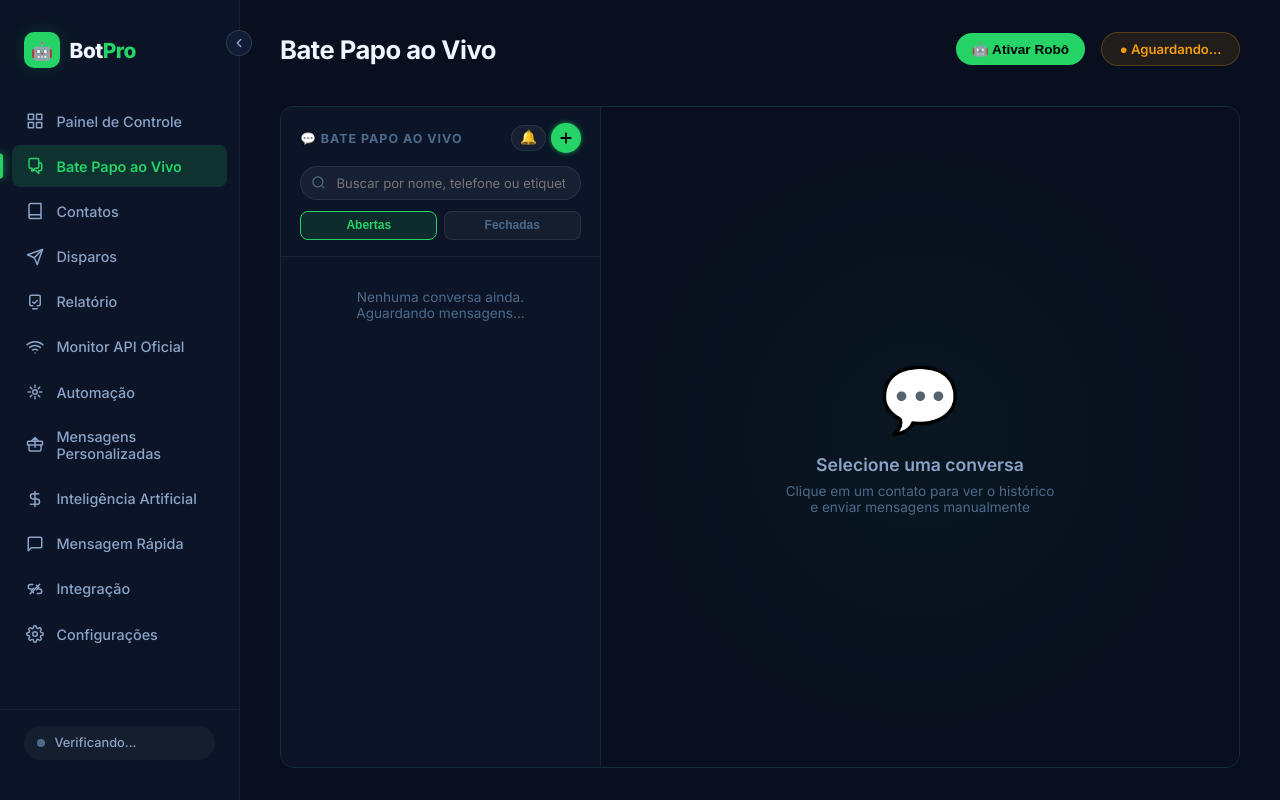
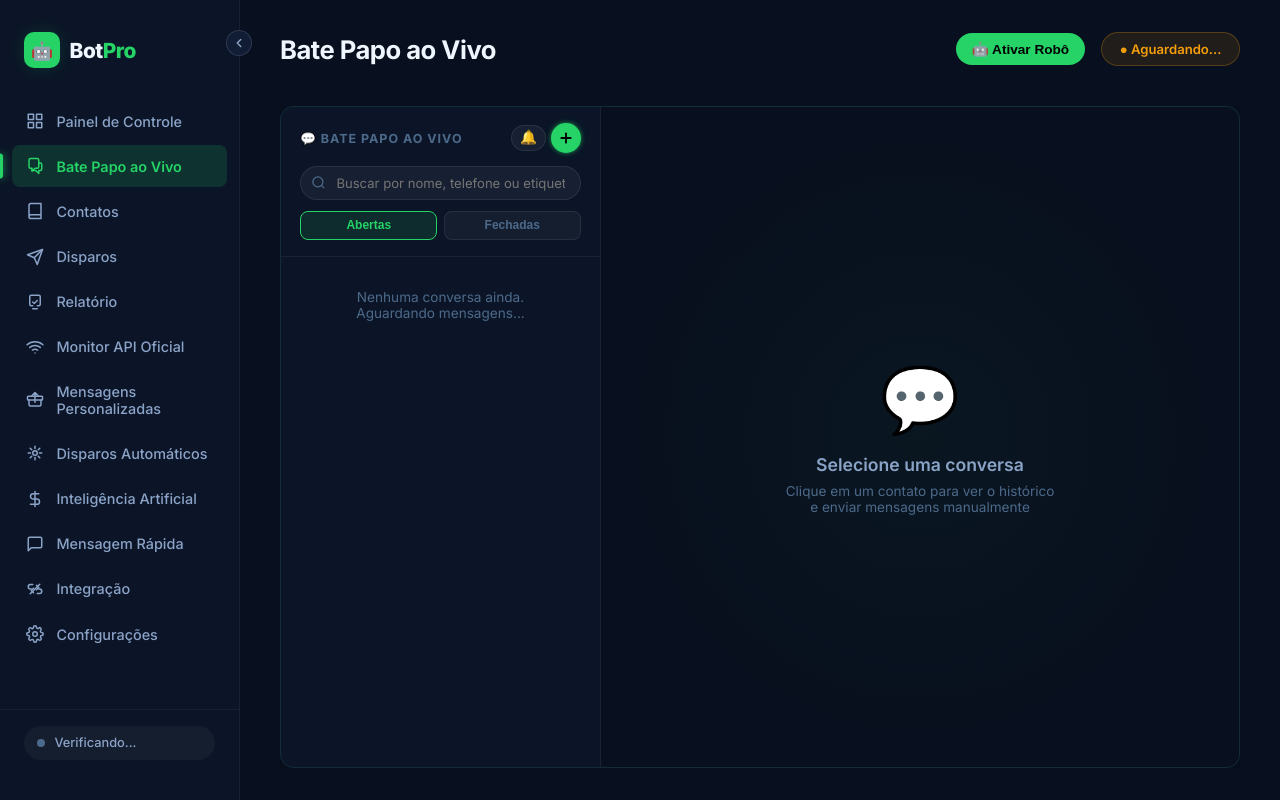
Before and after one commit to Gmais/chatboot, a website: page public/index.html in a window 1280 px wide. Drawn offline with nearby package versions, Linux system fonts and the light colour scheme; no server answers.

Commit message:
feat: renomeia e reposiciona menu Automacao para "Disparos Automaticos"
Pedido do usuario: um menu dedicado pra configurar os disparos
automaticos (Confirmacao de Agendamento, Aviso de Vencimento,
Aniversariante, etc) com criar/editar/excluir - que ja e exatamente o
que a tela de Automacao faz (automacoes disparadas por etiqueta). Em
vez de duplicar a funcionalidade, so renomeia o item do menu lateral
e move pra logo abaixo de "Mensagens Personalizadas" (posicao pedida),
mantendo toda a logica/dados intactos (mesmo data-target
automacoes-section).

```diff
--- a/public/index.html
+++ b/public/index.html
@@ -59,13 +59,13 @@
                 <svg viewBox="0 0 24 24" fill="none" stroke="currentColor" stroke-width="2" stroke-linecap="round" stroke-linejoin="round"><path d="M5 12.55a11 11 0 0 1 14.08 0"/><path d="M1.42 9a16 16 0 0 1 21.16 0"/><path d="M8.53 16.11a6 6 0 0 1 6.95 0"/><line x1="12" y1="20" x2="12.01" y2="20"/></svg>
                 <span class="nav-label">Monitor API Oficial</span>
             </a>
-            <a href="#" class="nav-btn" data-target="automacoes-section" title="Automação">
-                <svg viewBox="0 0 24 24" fill="none" stroke="currentColor" stroke-width="2" stroke-linecap="round" stroke-linejoin="round"><circle cx="12" cy="12" r="3"/><path d="M3 12h3m12 0h3M12 3v3m0 12v3M5.6 5.6l2.1 2.1m8.6 8.6 2.1 2.1M5.6 18.4l2.1-2.1m8.6-8.6 2.1-2.1"/></svg>
-                <span class="nav-label">Automação</span>
-            </a>
             <a href="#" class="nav-btn" data-target="mensagens-personalizadas-section" title="Mensagens Personalizadas">
                 <svg viewBox="0 0 24 24" fill="none" stroke="currentColor" stroke-width="2" stroke-linecap="round" stroke-linejoin="round"><path d="M20 12v6a2 2 0 0 1-2 2H6a2 2 0 0 1-2-2v-6"/><path d="M12 2v13M8 6l4-4 4 4"/><rect x="2" y="7" width="20" height="5" rx="1"/></svg>
                 <span class="nav-label">Mensagens Personalizadas</span>
+            </a>
+            <a href="#" class="nav-btn" data-target="automacoes-section" title="Disparos Automáticos">
+                <svg viewBox="0 0 24 24" fill="none" stroke="currentColor" stroke-width="2" stroke-linecap="round" stroke-linejoin="round"><circle cx="12" cy="12" r="3"/><path d="M3 12h3m12 0h3M12 3v3m0 12v3M5.6 5.6l2.1 2.1m8.6 8.6 2.1 2.1M5.6 18.4l2.1-2.1m8.6-8.6 2.1-2.1"/></svg>
+                <span class="nav-label">Disparos Automáticos</span>
             </a>
             <a href="#" class="nav-btn" data-target="ia-section" title="Inteligência Artificial">
                 <svg viewBox="0 0 24 24" fill="none" stroke="currentColor" stroke-width="2" stroke-linecap="round" stroke-linejoin="round"><path d="M12 2v20M17 5H9.5a3.5 3.5 0 0 0 0 7h5a3.5 3.5 0 0 1 0 7H6"/></svg>
@@ -337,7 +337,7 @@
         <div id="automacoes-section" class="page-section hidden">
             <div class="card glass">
                 <div class="section-header">
-                    <h3>🤖 Automação</h3>
+                    <h3>🤖 Disparos Automáticos</h3>
                     <button class="btn-primary" id="btn-nova-automacao">➕ Criar Automação</button>
                 </div>
                 <p style="color:var(--text-3);font-size:.8rem;margin:-.6rem 0 1rem">
```
